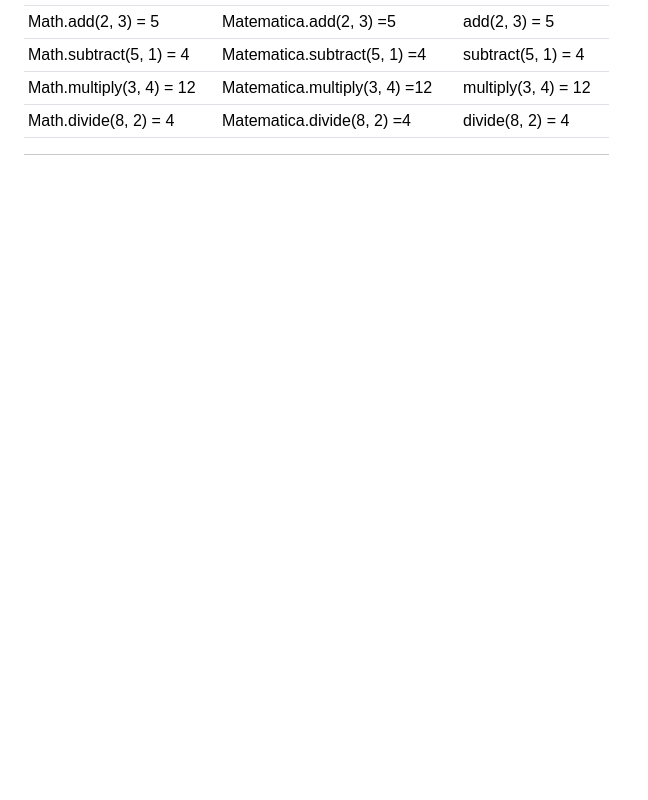
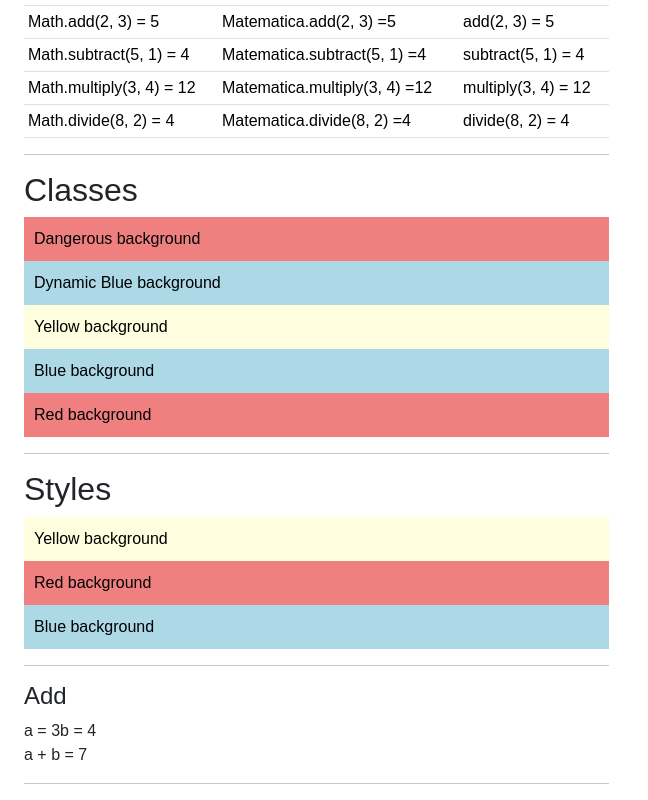
Before and after one commit to Sagar-Bilwal/kambaz-react-web-app, a React (Vite) app: page /#/Labs/Lab3 in a window 1280 px wide. Shown: the part 4699-5499 px from the top of the page, without its empty margins (0-648 px from the left). Before the commit the page ends 4870 px from the top, so only its background shows below. Built offline with nearby package versions, Linux system fonts and the light colour scheme; the HTML template or start-up script is replaced by a standard one.

Commit message:
Completed till 3.5

```diff
--- /dev/null
+++ b/src/Labs/Lab3/Add.tsx
@@ -0,0 +1,9 @@
+export default function Add({ a, b }: { a: number; b: number }) {
+    return (
+      <div id="wd-add">
+        <h4>Add</h4>a = {a}
+        b = {b}         <br />
+        a + b = {a + b} <hr />
+      </div>
+    );
+}
--- /dev/null
+++ b/src/Labs/Lab3/Classes.css
@@ -0,0 +1,6 @@
+.wd-bg-yellow    { background-color: lightyellow; }
+.wd-bg-blue      { background-color: lightblue;   }
+.wd-bg-red       { background-color: lightcoral;  }
+.wd-bg-green     { background-color: lightgreen;  }
+.wd-fg-black     { color: black;                  }
+.wd-padding-10px { padding: 10px;                   }
--- /dev/null
+++ b/src/Labs/Lab3/Classes.tsx
@@ -0,0 +1,23 @@
+import './Classes.css';
+export default function Classes() {
+  const color = 'blue';
+  const dangerous = true;
+  return (
+    <div>
+      <h2>Classes</h2>
+      <div className={`${dangerous ? 'wd-bg-red' : 'wd-bg-green'}
+                                     wd-fg-black wd-padding-10px`}>
+       Dangerous background
+     </div>
+      <div className={`wd-bg-${color} wd-fg-black wd-padding-10px`}>
+        Dynamic Blue background
+      </div>
+      <div className="wd-bg-yellow wd-fg-black wd-padding-10px">
+        Yellow background  </div>
+      <div className="wd-bg-blue wd-fg-black wd-padding-10px">
+        Blue background    </div>
+      <div className="wd-bg-red wd-fg-black wd-padding-10px">
+        Red background     </div><hr/>
+    </div>
+  )
+};
--- /dev/null
+++ b/src/Labs/Lab3/Styles.tsx
@@ -0,0 +1,20 @@
+export default function Styles() {
+    const colorBlack = { color: "black" };
+    const padding10px = { padding: "10px" };
+    const bgBlue = { "backgroundColor": "lightblue",
+                    "color": "black",   ...padding10px
+    };
+    const bgRed = {
+      "backgroundColor": "lightcoral",
+      ...colorBlack,   ...padding10px
+    };
+    return(
+      <div id="wd-styles">
+        <h2>Styles</h2>
+        <div style={{"backgroundColor": "lightyellow",
+          "color": "black", padding: "10px" }}>
+          Yellow background</div>
+        <div style={ bgRed }> Red background </div>
+        <div style={ bgBlue }>Blue background</div><hr/>
+      </div>
+  );};
--- a/src/Labs/Lab3/index.tsx
+++ b/src/Labs/Lab3/index.tsx
@@ -1,7 +1,9 @@
+import Add from "./Add";
 import AddingAndRemovingToFromArrays from "./AddingAndRemovingToFromArrays";
 import ArrayIndexAndLength from "./ArrayIndexAndLength";
 import ArrowFunctions from "./ArrowFunctions";
 import BooleanVariables from "./BooleanVariables";
+import Classes from "./Classes";
 import ConditionalOutputIfElse from "./ConditionalOutputIfElse";
 import ConditionalOutputInline from "./ConditionalOutputInline";
 import Destructing from "./Destructing";
@@ -19,6 +21,7 @@ import LegacyFunctions from "./LegacyFunctions";
 import MapFunction from "./MapFunction";
 import SimpleArrays from "./SimpleArrays";
 import Spreading from "./Spreading";
+import Styles from "./Styles";
 import TemplateLiterals from "./TemplateLiterals";
 import TernaryOperator from "./TernaryOperator";
 import TodoItem from "./todos/TodoItem";
@@ -57,6 +60,9 @@ export default function Lab3() {
       <Destructing/>
       <FunctionDestructing/>
       <DestructingImports/>
+      <Classes/>
+      <Styles/>
+      <Add a={3} b={4} />
     </div>
   );
 }
```
